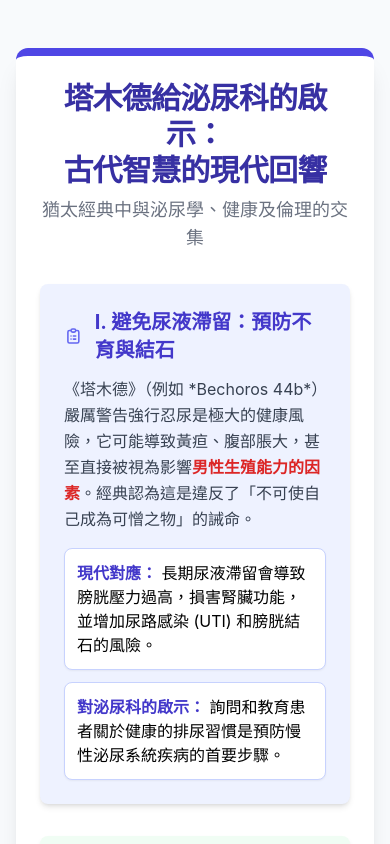
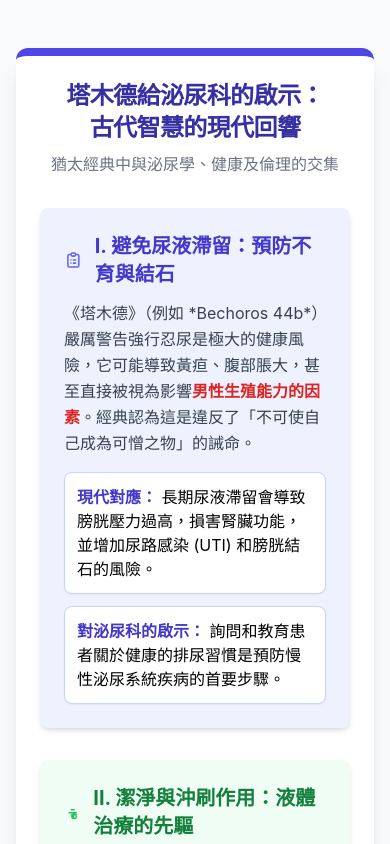
Before and after one commit to yy3114/Talmud-Urology-Insights-info, a plain HTML site: page index.html in a window 390 px wide. Shown: the top 844 px of the page. Drawn offline with nearby package versions, Linux system fonts and the light colour scheme.

Commit message:
Adjust header font sizes for mobile optimization

```diff
--- a/index.html
+++ b/index.html
@@ -19,15 +19,15 @@
     <!-- 主容器，針對移動設備優化 -->
     <div class="max-w-3xl mx-auto bg-white shadow-xl rounded-xl p-6 md:p-10 my-8 border-t-8 border-indigo-600">
 
-        <!-- 標題區 -->
+        <!-- 標題區 (字體已縮小並置中) -->
         <header class="text-center mb-8">
-            <h1 class="text-3xl md:text-4xl font-extrabold text-indigo-800 tracking-tight mb-0">
+            <h1 class="text-2xl md:text-3xl font-extrabold text-indigo-800 tracking-tight mb-0">
                 塔木德給泌尿科的啟示：
             </h1>
-            <h2 class="text-3xl md:text-4xl font-extrabold text-indigo-800 tracking-tight mb-2">
+            <h2 class="text-2xl md:text-3xl font-extrabold text-indigo-800 tracking-tight mb-2">
                 古代智慧的現代回響
             </h2>
-            <p class="text-lg text-gray-500">
+            <p class="text-base text-gray-500">
                 猶太經典中與泌尿學、健康及倫理的交集
             </p>
         </header>
@@ -165,7 +165,7 @@
         const header = document.querySelector('header h1');
         header.addEventListener('click', () => {
             header.classList.toggle('text-5xl');
-            header.classList.toggle('text-3xl');
+            header.classList.toggle('text-2xl'); /* 調整點擊縮放目標字體大小 */
         });
     </script>
 
```
